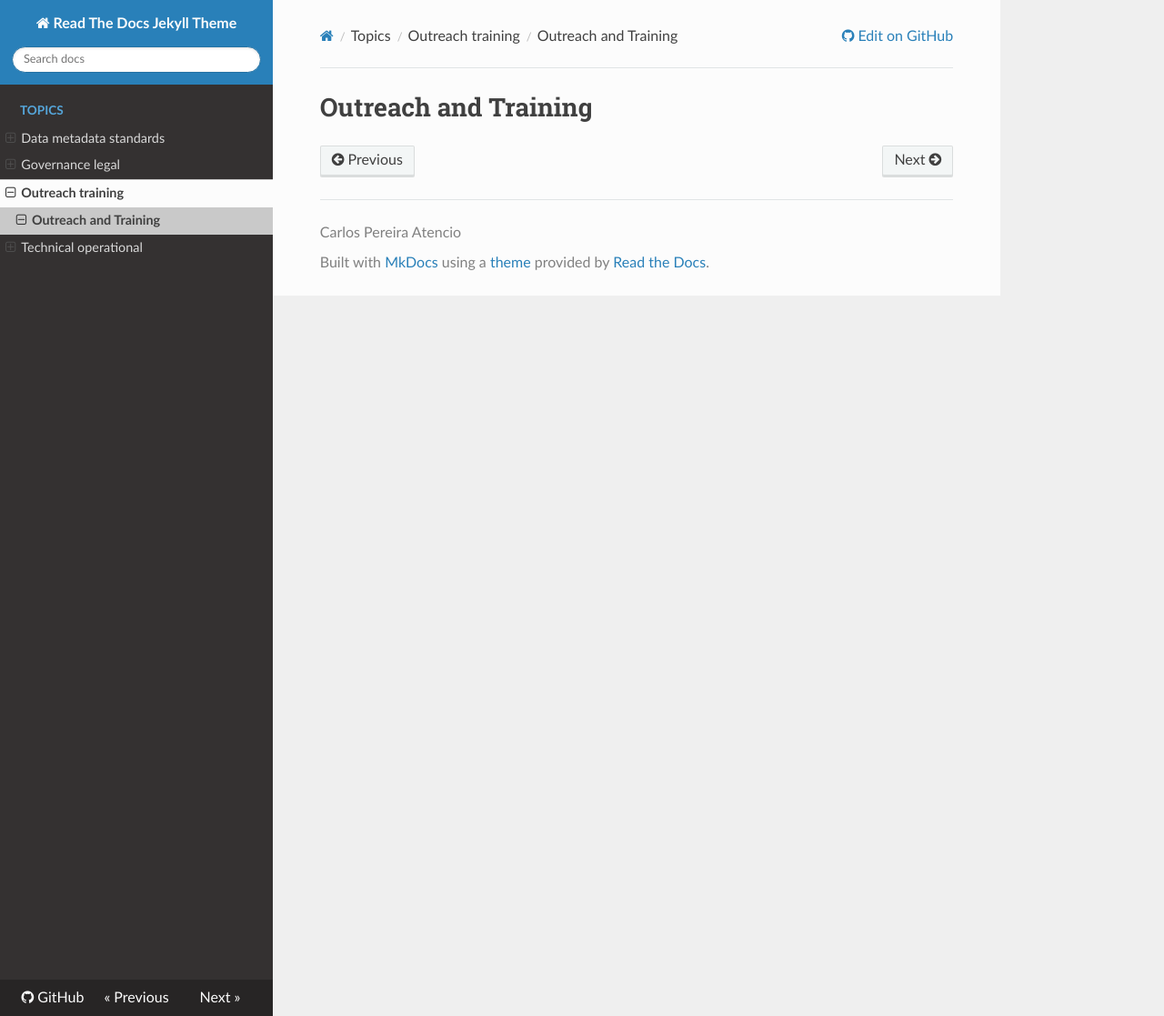
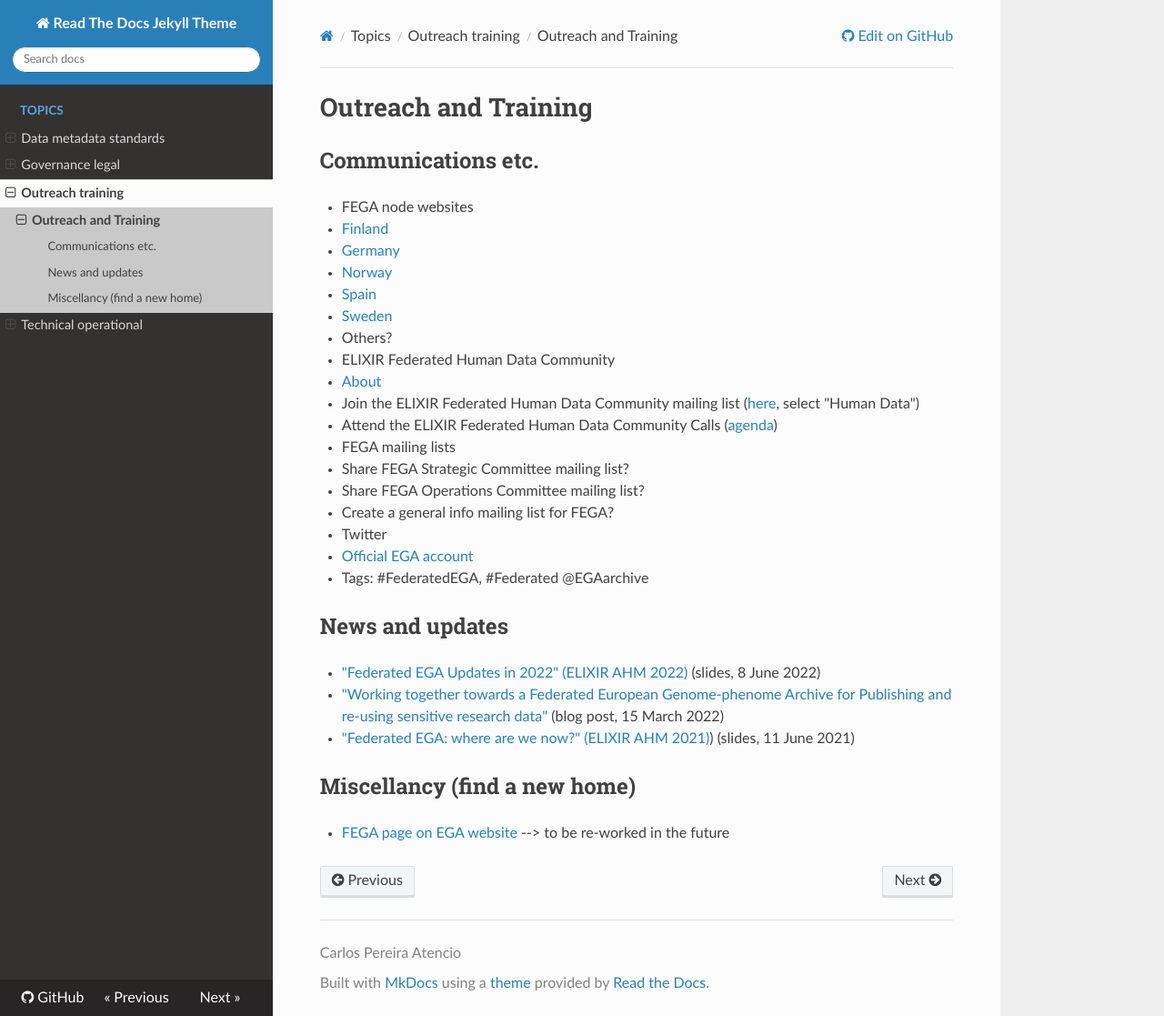
Before and after one commit to viklund/FEGA-onboarding, an MkDocs documentation site: the page built from docs/topics/outreach-training/README.md, in a window 1280 px wide and 1117 px high. Shown: the whole window at 91% size. Built offline with MkDocs 1.6.1, drawn with Linux system fonts in a browser that asks for light colours; nearby versions of some CDN libraries.

Commit message:
Update README.md

```diff
--- a/docs/topics/outreach-training/README.md
+++ b/docs/topics/outreach-training/README.md
@@ -1 +1,31 @@
 # Outreach and Training
+
+## Communications etc.
+
+- FEGA node websites
+  - [Finland](https://research.csc.fi/-/fega)
+  - [Germany](https://www.ghga.de/)
+  - [Norway](https://ega.elixir.no/)
+  - [Spain](https://fega-test.bsc.es/docs/)
+  - [Sweden](https://nbis.se/infrastructure/sensitive-data-archive.html)
+  - Others?
+- ELIXIR Federated Human Data Community
+  - [About](https://elixir-europe.org/communities/human-data)
+  - Join the ELIXIR Federated Human Data Community mailing list ([here](https://elixir-europe.org/intranet/join-groups), select "Human Data")
+  - Attend the ELIXIR Federated Human Data Community Calls ([agenda](https://docs.google.com/document/d/10OwVvHbJ7i1gI1Iw4zmVsOs8kDrG077Y52juehiFcmU/edit))
+- FEGA mailing lists
+  - Share FEGA Strategic Committee mailing list?
+  - Share FEGA Operations Committee mailing list?
+  - Create a general info mailing list for FEGA?
+- Twitter
+  - [Official EGA account](https://twitter.com/EGAarchive)
+  - Tags: #FederatedEGA, #Federated @EGAarchive
+
+## News and updates
+- ["Federated EGA Updates in 2022" (ELIXIR AHM 2022)](https://doi.org/10.7490/f1000research.1118988.1) (slides, 8 June 2022)
+- ["Working together towards a Federated European Genome-phenome Archive for Publishing and re-using sensitive research data"](https://www.csc.fi/-/working-together-towards-a-federated-european-genome-phenome-archive) (blog post, 15 March 2022)
+- ["Federated EGA: where are we now?" (ELIXIR AHM 2021)](https://doi.org/10.7490/f1000research.1119006.1)) (slides, 11 June 2021)
+
+## Miscellancy (find a new home)
+
+- [FEGA page on EGA website](https://ega-archive.org/federated) --> to be re-worked in the future
```
